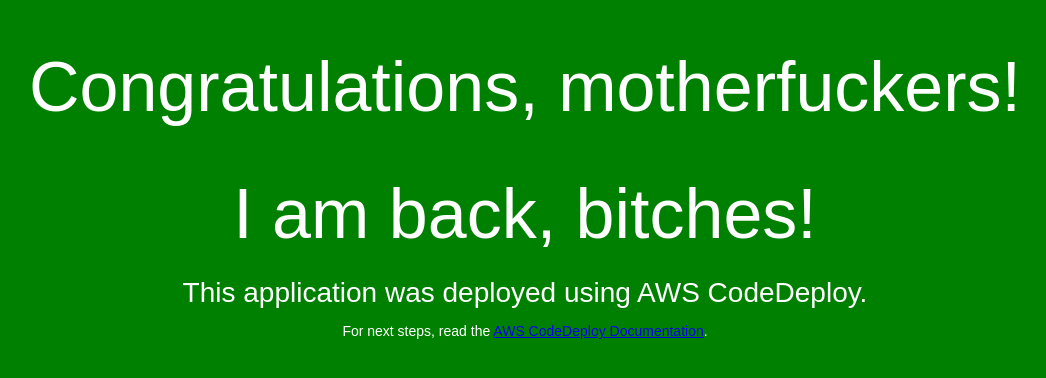
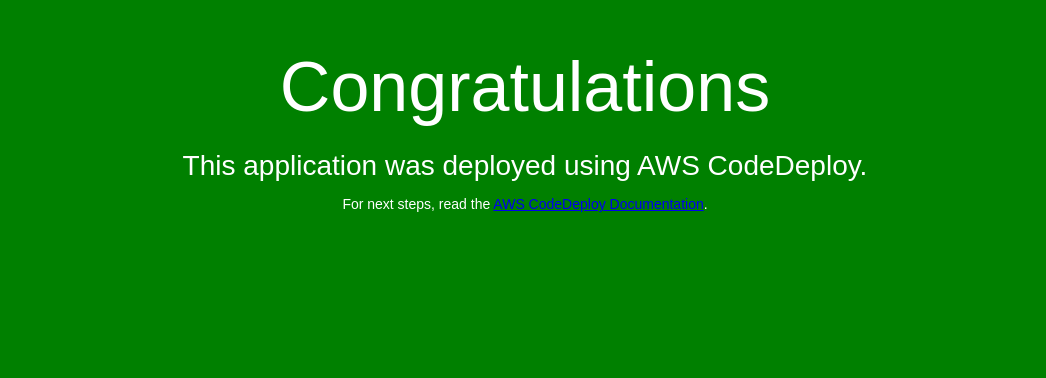
Before and after one commit to luizjonata/my_linux_app, a plain HTML site: page index.html in a window 1280 px wide. Shown: the whole page, without its empty margins (115-1161 px from the left). Drawn offline with Linux system fonts and the light colour scheme.

Commit message:
New line

```diff
--- a/index.html
+++ b/index.html
@@ -26,8 +26,7 @@
 </head>
 <body>
   <div align="center">
-    <h1>Congratulations, motherfuckers!</h1>
-    <h1>I am back, bitches! </h1>
+    <h1>Congratulations</h1>
     <h2>This application was deployed using AWS CodeDeploy.</h2>
     <p>For next steps, read the <a href="http://aws.amazon.com/documentation/codedeploy">AWS CodeDeploy Documentation</a>.</p>
   </div>
```
